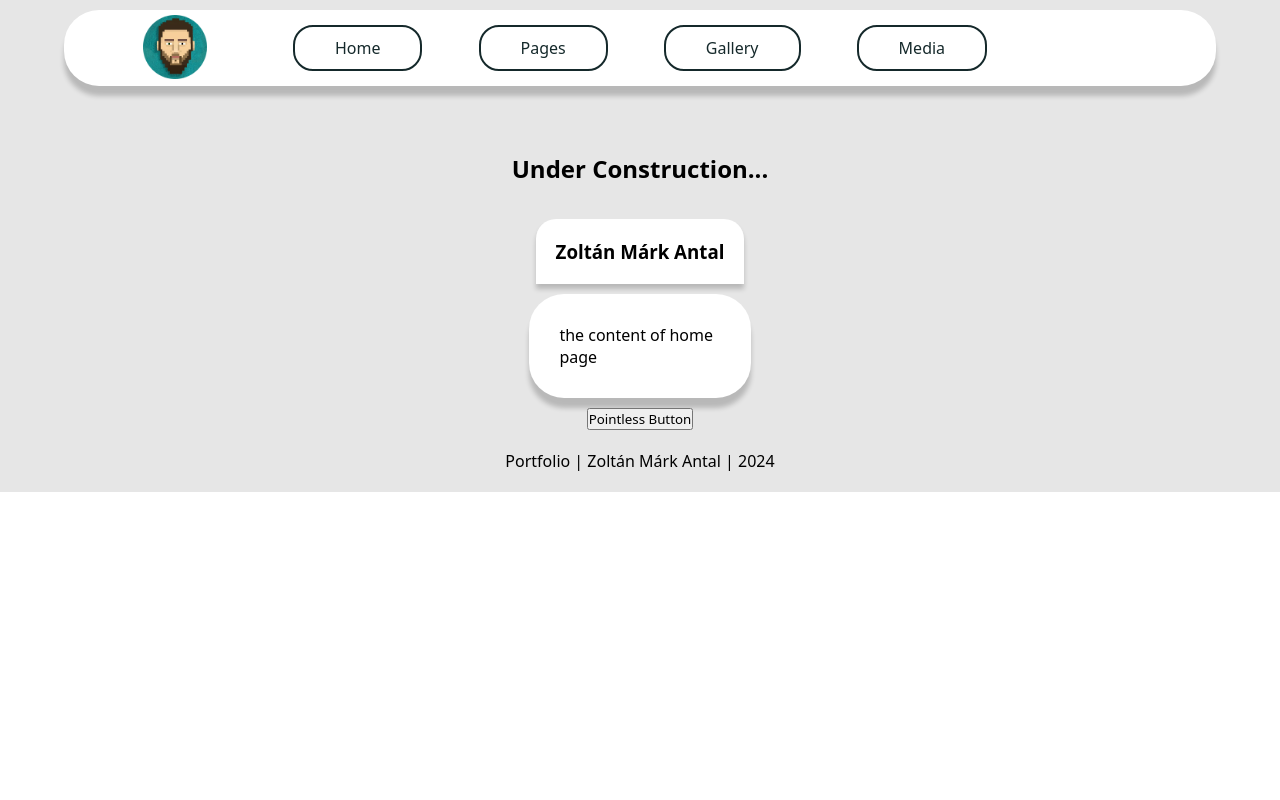
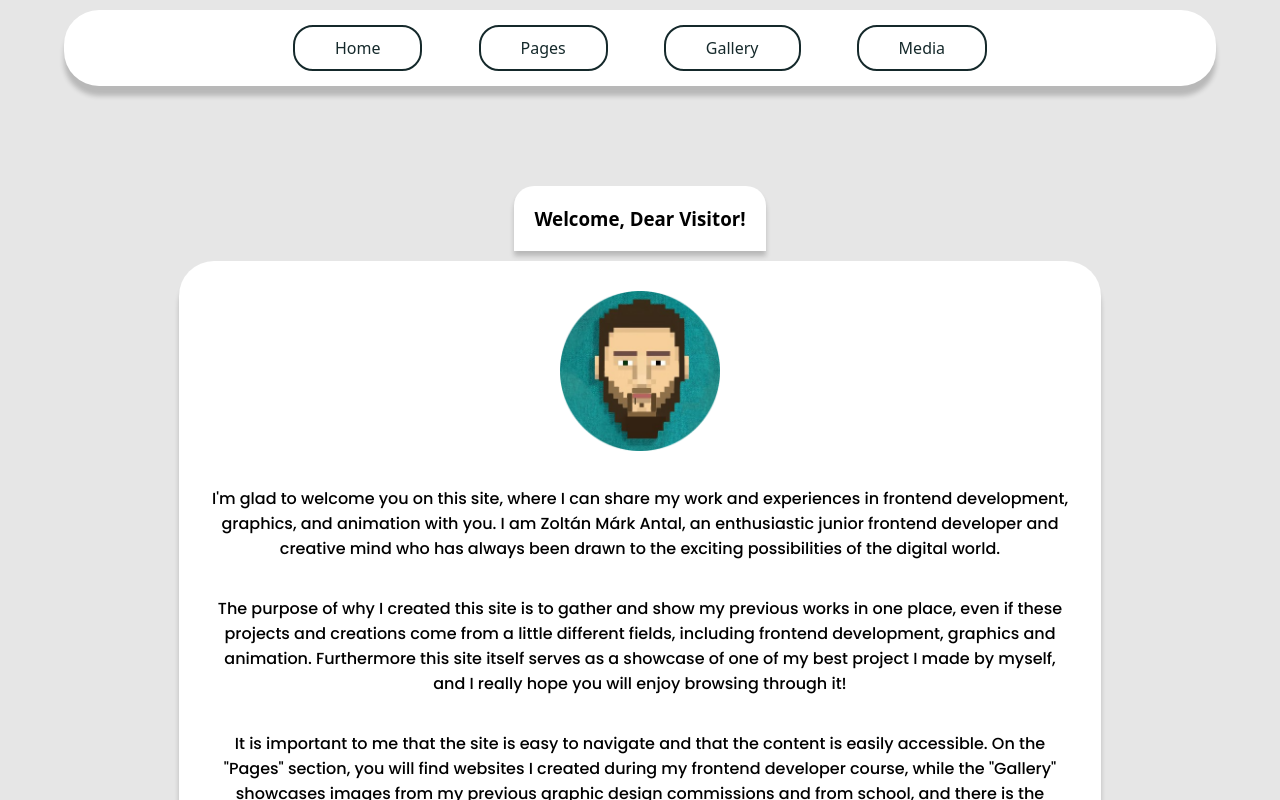
Before and after one commit to AZMvrk/react-router-layout, a React (Create React App) app: page / in a window 1280 px wide. Shown: the top 800 px of the page. Built offline with nearby package versions, Linux system fonts and the light colour scheme.

Commit message:
working on home page

```diff
--- a/public/index.html
+++ b/public/index.html
@@ -2,7 +2,7 @@
 <html lang="en">
   <head>
     <meta charset="utf-8" />
-    <link rel="icon" href="%PUBLIC_URL%/favicon.ico" />
+    <link rel="icon" href=../src/gallery/pixelartSelfieRound.png />
     <meta name="viewport" content="width=device-width, initial-scale=1" />
     <meta name="theme-color" content="#000000" />
     <meta
@@ -24,7 +24,9 @@
       work correctly both with client-side routing and a non-root public URL.
       Learn how to configure a non-root public URL by running `npm run build`.
     -->
-    <title>React App</title>
+    <title>Zoltán Márk Antal | Portfolio</title>
+    <link href="https://fonts.googleapis.com/css2?family=Poppins:ital,wght@0,100;0,200;0,300;0,400;0,500;0,600;0,700;0,800;0,900;1,100;1,200;1,300;1,400;1,500;1,600;1,700;1,800;1,900&display=swap" rel="stylesheet">
+
   </head>
   <body>
     <noscript>You need to enable JavaScript to run this app.</noscript>
--- a/src/App.css
+++ b/src/App.css
@@ -53,13 +53,9 @@ main{
 }
 
 .profile-picture {
-  position: fixed;
-  top: 0;
-  left: 10%;
   display: flex;
   justify-content: center;
-  margin: 15px;
-  max-height: 4rem;
+  max-height: 10rem;
 }
 
 .header a:hover {
@@ -81,9 +77,19 @@ main{
   justify-content: center;
   align-items: center;
   padding: 30px;
-  gap: 20px;
+  gap: 35px;
   border-radius: 35px;
   box-shadow: 0px 10px 5px rgb(0, 0, 0, 0.2);
+}
+
+.profile-container > p {
+  display: flex;
+  justify-content: center;
+  align-items: center;
+  text-align: center;
+  font-family: "Poppins", sans-serif;
+  font-weight: 500;
+
 }
 
 /* ------------ HOME --------------- */
--- a/src/components/Home.jsx
+++ b/src/components/Home.jsx
@@ -1,20 +1,23 @@
 import React from 'react'
 import Layout from './Layout'
+
+import pixelartSelfieRound from '../gallery/pixelartSelfieRound.png'
 
 
 
 function Home({ data }) {
 	return (
 		<Layout>
-			<h2>{data}</h2>
 
-			<h3>Zoltán Márk Antal</h3>
+			<h3>Welcome, Dear Visitor!</h3>
 			<div className='profile-container'>
-				<p>the content of home page</p>
+				<img className='profile-picture' src={pixelartSelfieRound} alt="pixelartSelfie" />
+				<p>I'm glad to welcome you on this site, where I can share my work and experiences in frontend development, graphics, and animation with you. I am Zoltán Márk Antal, an enthusiastic junior frontend developer and creative mind who has always been drawn to the exciting possibilities of the digital world.</p>
+				<p>The purpose of why I created this site is to gather and show my previous works in one place, even if these projects and creations come from a little different fields, including frontend development, graphics and animation. Furthermore this site itself serves as a showcase of one of my best project I made by myself, and I really hope you will enjoy browsing through it!</p>
+				<p>It is important to me that the site is easy to navigate and that the content is easily accessible. On the "Pages" section, you will find websites I created during my frontend developer course, while the "Gallery" showcases images from my previous graphic design commissions and from school, and there is the "Media" section, where you'll find some animated stuff.</p>
+				<p>I hope that browsing the site will inspire you or even give you the desire to collaborate. If you have any questions or feedback, please don't hesitate to contact me through one of my contacts.</p>
 			</div>
 
-
-			<button className='pointless-button'>Pointless Button</button>
 
 		</Layout>
 	)
--- a/src/components/Layout.jsx
+++ b/src/components/Layout.jsx
@@ -2,7 +2,6 @@ import React, { useState } from 'react'
 import Header from './Header'
 import Footer from './Footer'
 
-import pixelartSelfieRound from '../gallery/pixelartSelfieRound.png'
 
 function Layout({ children }) {
 
@@ -13,7 +12,6 @@ function Layout({ children }) {
 	return (
 		<main>
 			<Header lang={lang} />
-			<img className='profile-picture' src={pixelartSelfieRound} alt="pixelartSelfie" />
 
 			{/* <button onClick={() => setLang(!lang) }>{lang ? "ENG" : "HUN"}</button> */}
 
```
